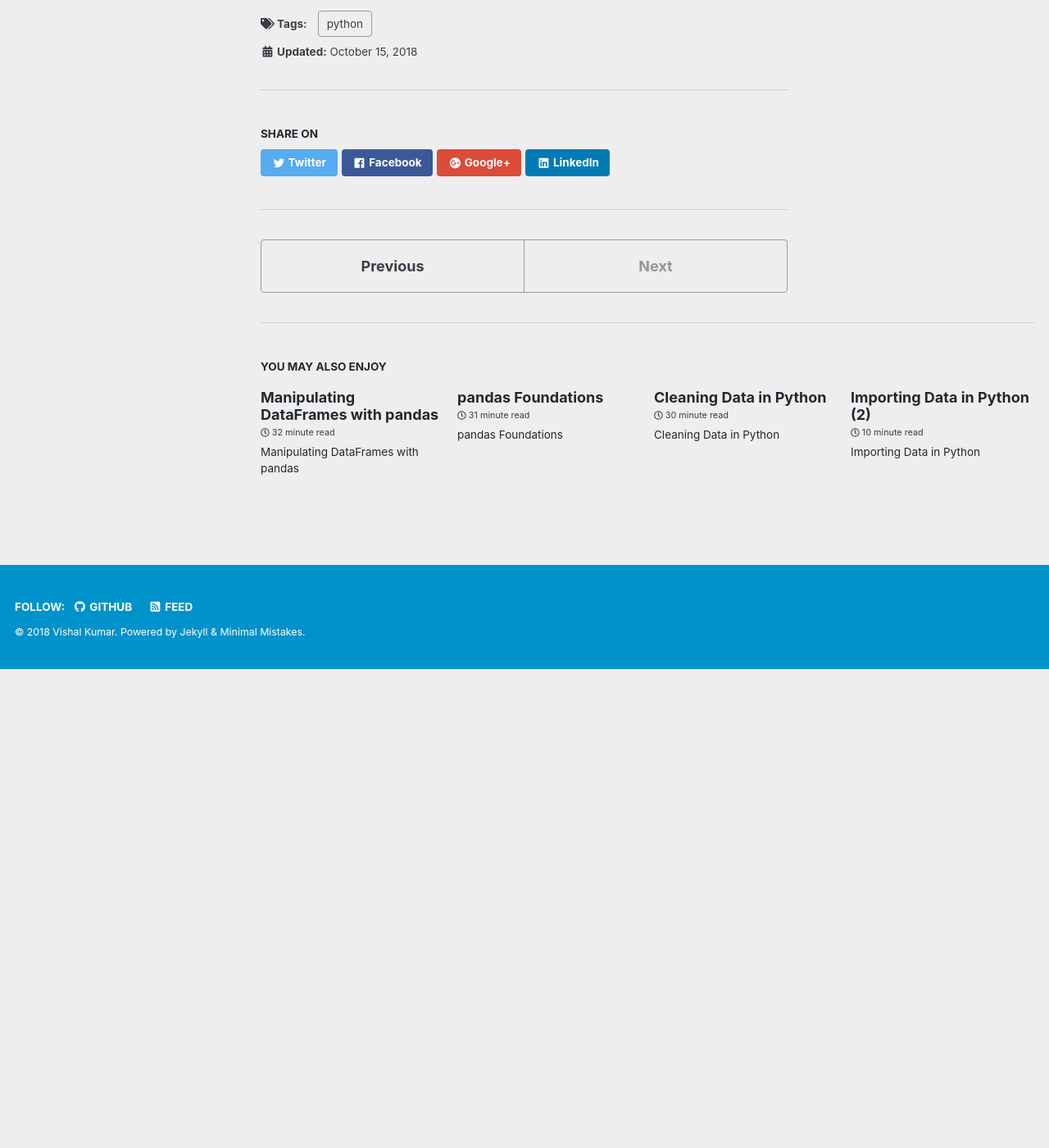
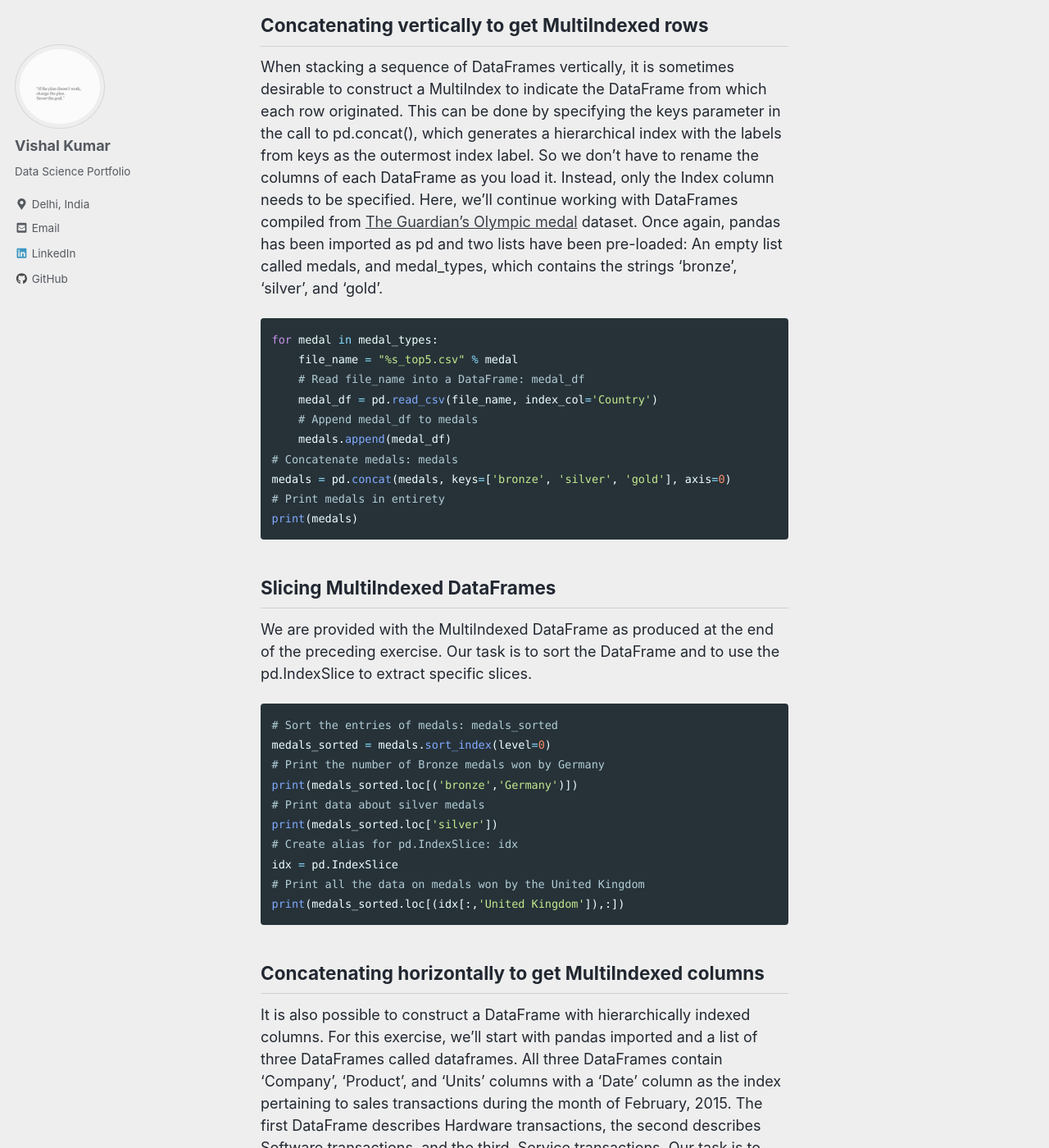
Before and after one commit to vishalmnemonic/vishalmnemonic.github.io, a Jekyll site: the page built from _posts/2018-10-15-DC10.md, in a window 1280 px wide and 1400 px high, scrolled down 9666 px. Shown: the whole window at 82% size. Built offline with Jekyll 4.4.1, drawn with Linux system fonts in a browser that asks for light colours; nearby versions of some CDN libraries; before the commit the page ends 10482 px from its top, so only the background shows below that; some of the changed text lies outside the part shown.

Commit message:
DC10 2dn

````diff
--- a/_posts/2018-10-15-DC10.md
+++ b/_posts/2018-10-15-DC10.md
@@ -264,3 +264,97 @@ medals = pd.concat(medals, axis='columns')
 # Print medals
 print(medals)
 ```
+
+## Concatenating vertically to get MultiIndexed rows
+When stacking a sequence of DataFrames vertically, it is sometimes desirable to construct a MultiIndex to indicate the DataFrame from which each row originated. This can be done by specifying the keys parameter in the call to pd.concat(), which generates a hierarchical index with the labels from keys as the outermost index label. So we don't have to rename the columns of each DataFrame as you load it. Instead, only the Index column needs to be specified. Here, we'll continue working with DataFrames compiled from [The Guardian's Olympic medal](https://www.theguardian.com/sport/datablog/2012/jun/25/olympic-medal-winner-list-data) dataset. Once again, pandas has been imported as pd and two lists have been pre-loaded: An empty list called medals, and medal_types, which contains the strings 'bronze', 'silver', and 'gold'.
+
+```python
+for medal in medal_types:
+    file_name = "%s_top5.csv" % medal
+    # Read file_name into a DataFrame: medal_df
+    medal_df = pd.read_csv(file_name, index_col='Country')
+    # Append medal_df to medals
+    medals.append(medal_df)
+# Concatenate medals: medals
+medals = pd.concat(medals, keys=['bronze', 'silver', 'gold'], axis=0)
+# Print medals in entirety
+print(medals)
+```
+
+## Slicing MultiIndexed DataFrames
+We are provided with the MultiIndexed DataFrame as produced at the end of the preceding exercise. Our task is to sort the DataFrame and to use the pd.IndexSlice to extract specific slices.
+
+```python
+# Sort the entries of medals: medals_sorted
+medals_sorted = medals.sort_index(level=0)
+# Print the number of Bronze medals won by Germany
+print(medals_sorted.loc[('bronze','Germany')])
+# Print data about silver medals
+print(medals_sorted.loc['silver'])
+# Create alias for pd.IndexSlice: idx
+idx = pd.IndexSlice
+# Print all the data on medals won by the United Kingdom
+print(medals_sorted.loc[(idx[:,'United Kingdom']),:])
+```
+
+## Concatenating horizontally to get MultiIndexed columns
+It is also possible to construct a DataFrame with hierarchically indexed columns. For this exercise, we'll start with pandas imported and a list of three DataFrames called dataframes. All three DataFrames contain 'Company', 'Product', and 'Units' columns with a 'Date' column as the index pertaining to sales transactions during the month of February, 2015. The first DataFrame describes Hardware transactions, the second describes Software transactions, and the third, Service transactions. Our task is to concatenate the DataFrames horizontally and to create a MultiIndex on the columns. From there, we can summarize the resulting DataFrame and slice some information from it.
+
+```python
+# Concatenate dataframes: february
+february = pd.concat(dataframes, axis=1, keys=['Hardware', 'Software', 'Service'])
+# Print february.info()
+print(february.info())
+# Assign pd.IndexSlice: idx
+idx =  pd.IndexSlice
+# Create the slice: slice_2_8
+slice_2_8 = february.loc['Feb. 2, 2015':'Feb. 8, 2015', idx[:, 'Company']]
+# Print slice_2_8
+print(slice_2_8)
+```
+
+## Concatenating DataFrames from a dict
+We're now going to revisit the sales data we worked with earlier. Three DataFrames jan, feb, and mar have been pre-loaded for us. Our task is to aggregate the sum of all sales over the 'Company' column into a single DataFrame. We'll do this by constructing a dictionary of these DataFrames and then concatenating them.
+
+```python
+# Make the list of tuples: month_list
+month_list = [('january', jan), ('february', feb), ('march', mar)]
+# Create an empty dictionary: month_dict
+month_dict = {}
+for month_name, month_data in month_list:
+    # Group month_data: month_dict[month_name]
+    month_dict[month_name] = month_data.groupby('Company').sum()
+# Concatenate data in month_dict: sales
+sales = pd.concat(month_dict)
+# Print sales
+print(sales)
+# Print all sales by Mediacore
+idx = pd.IndexSlice
+print(sales.loc[idx[:, 'Mediacore'], :])
+```
+
+## Concatenating DataFrames with inner join
+Here, we'll continue working with DataFrames compiled from The Guardian's Olympic medal dataset. Our task is to compute an inner join.
+
+```python
+# Create the list of DataFrames: medal_list
+medal_list = [bronze, silver, gold]
+# Concatenate medal_list horizontally using an inner join: medals
+medals = pd.concat(medal_list, keys=['bronze', 'silver', 'gold'], axis=1, join='inner')
+# Print medals
+print(medals)
+```
+
+## Resampling & concatenating DataFrames with inner join
+In this exercise, we'll compare the historical 10-year GDP (Gross Domestic Product) growth in the US and in China. The data for the US starts in 1947 and is recorded quarterly; by contrast, the data for China starts in 1961 and is recorded annually. We'll need to use a combination of resampling and an inner join to align the index labels. We'll need an appropriate offset alias for resampling, and the method .resample() must be chained with some kind of aggregation method (.pct_change() and .last() in this case).
+
+```python
+# Resample and tidy china: china_annual
+china_annual = china.resample('A').pct_change(10).dropna()
+# Resample and tidy us: us_annual
+us_annual = us.resample('A').pct_change(10).dropna()
+# Concatenate china_annual and us_annual: gdp
+gdp = pd.concat([china_annual,us_annual], axis=1, join='inner')
+# Resample gdp and print
+print(gdp.resample('10A').last())
+```
````
